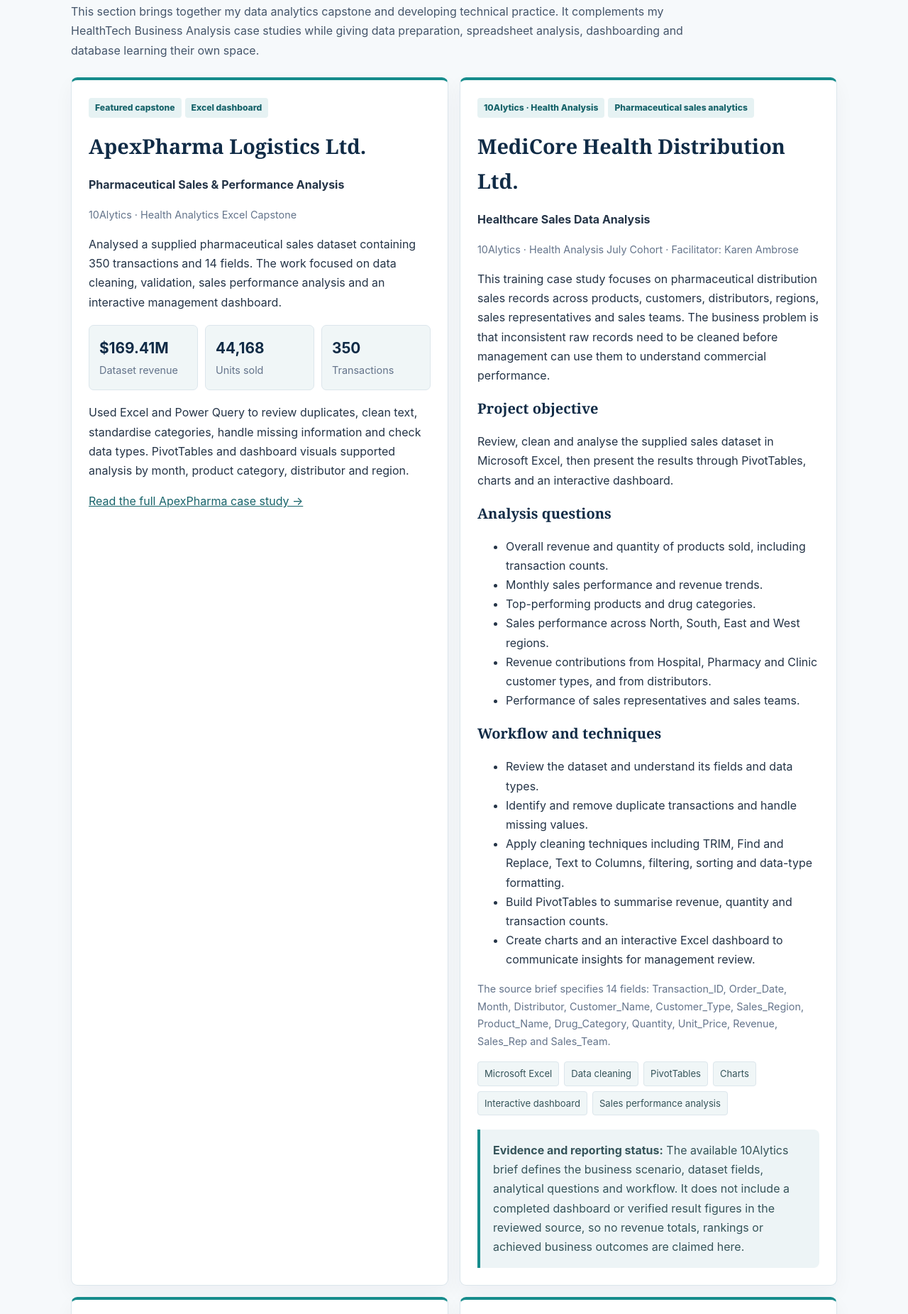
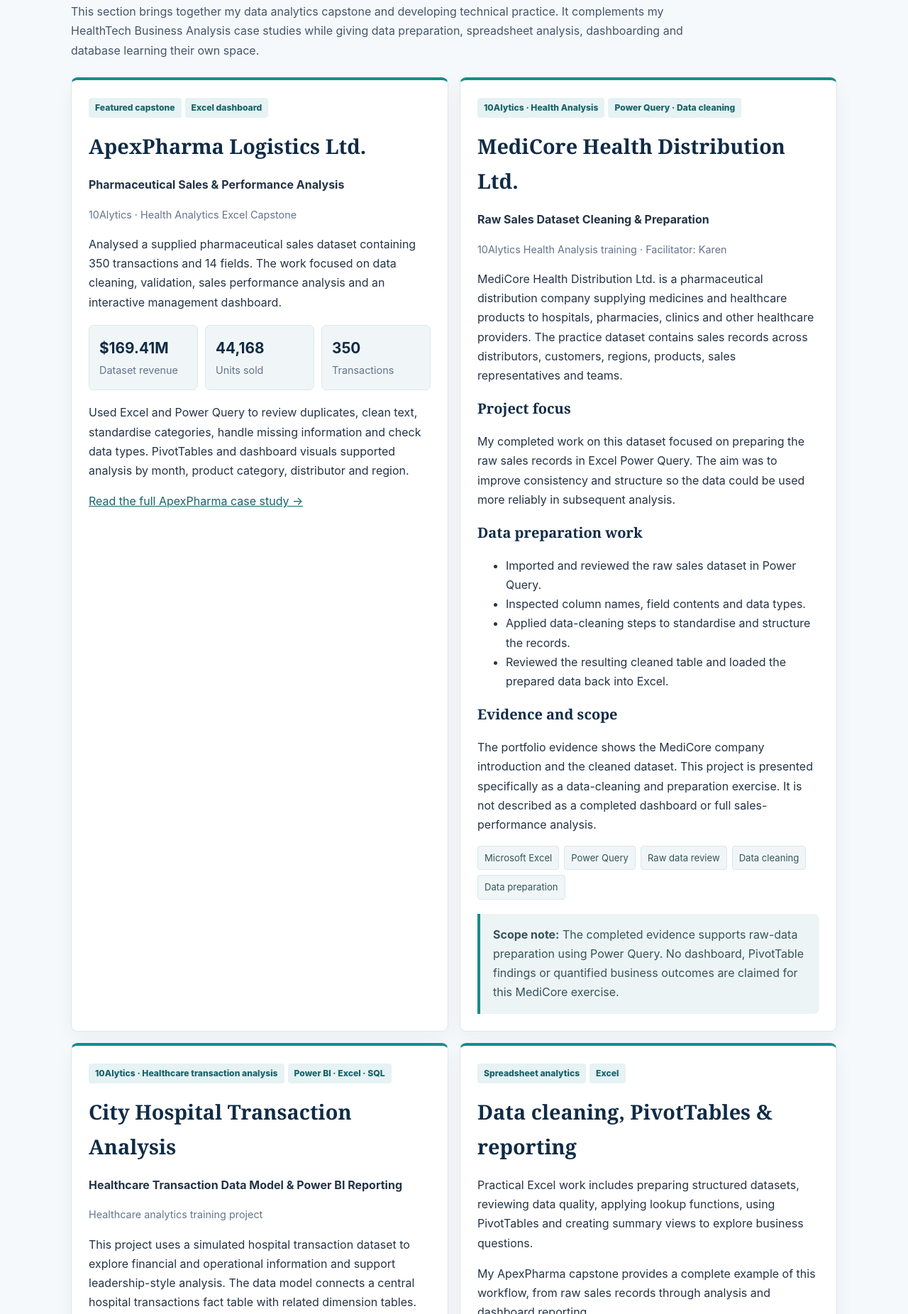
Before and after one commit to Monsurah1910/monsurah-healthtech-portfolio, a plain HTML site: page data-analysis.html in a window 1280 px wide. Shown: the part 451-2303 px from the top of the page at 71% size. Drawn offline with Linux system fonts and the light colour scheme.

Commit message:
Refine MediCore scope and improve Data Analysis evidence layout

```diff
--- a/data-analysis.html
+++ b/data-analysis.html
@@ -13,6 +13,9 @@
 section{padding:48px 0}.intro{max-width:900px;color:#45566b}.grid{display:grid;grid-template-columns:repeat(2,minmax(0,1fr));gap:16px;margin-top:24px}.card{background:#fff;border:1px solid var(--line);border-top:4px solid var(--teal);border-radius:9px;padding:24px;box-shadow:0 10px 28px rgba(16,31,61,.045)}h2{color:var(--navy);font-size:1.8rem;margin:8px 0 12px}h3{color:var(--navy);font-size:1.25rem;margin:0 0 8px}.meta{color:var(--muted);font-size:.9rem}.tag{display:inline-block;background:#e6f2f3;color:#17636a;border-radius:4px;padding:4px 9px;font-size:.76rem;font-weight:800;margin:0 5px 8px 0}.skills{display:flex;gap:7px;flex-wrap:wrap;margin-top:16px}.skills span{background:#f0f6f7;border:1px solid var(--line);padding:5px 9px;border-radius:4px;font-size:.82rem;color:#35545a}.note{margin-top:20px;padding:16px 18px;background:var(--pale);border-left:4px solid var(--teal);border-radius:0 8px 8px 0;color:#35545a}.kpi{display:grid;grid-template-columns:repeat(3,1fr);gap:10px;margin:18px 0}.kpi div{background:#f0f6f7;border:1px solid var(--line);border-radius:7px;padding:14px}.kpi strong{display:block;color:var(--navy);font-size:1.3rem}a{color:#17636a}footer{background:#0b2035;color:#d6deea;padding:22px 0;font-size:.88rem}
 .evidence-gallery{display:grid;grid-template-columns:repeat(2,minmax(0,1fr));gap:16px;margin-top:22px}.evidence-item{background:#fff;border:1px solid var(--line);border-radius:9px;overflow:hidden}.evidence-visual{min-height:150px;display:flex;align-items:center;justify-content:center;text-align:center;padding:24px;background:linear-gradient(135deg,#edf4f6,#e2eeee);color:#35545a;font-weight:700}.evidence-item figcaption{padding:16px 18px}.evidence-item figcaption p{margin:6px 0 0;color:var(--muted);font-size:.9rem}.evidence-step{display:inline-block;color:#17636a;font-size:.75rem;font-weight:800;text-transform:uppercase;letter-spacing:.08em;margin-bottom:5px}
 @media(max-width:720px){.grid,.kpi,.evidence-gallery{grid-template-columns:1fr}.hero{padding:50px 0}.top nav{flex-direction:column}}
+
+.evidence-photo{display:block;width:100%;height:auto;aspect-ratio:16/9;object-fit:contain;background:#edf4f6;border-bottom:1px solid var(--line)}
+.project-evidence{margin:18px 0 0}.project-evidence h3{margin:0 0 8px}.project-evidence-grid{display:grid;grid-template-columns:repeat(2,minmax(0,1fr));gap:10px}.project-evidence-grid figure{margin:0;border:1px solid var(--line);border-radius:7px;overflow:hidden;background:#fff}.project-evidence-grid figcaption{padding:9px 11px;color:var(--muted);font-size:.82rem}
 </style>
 </head>
 <body>
@@ -30,23 +33,27 @@ section{padding:48px 0}.intro{max-width:900px;color:#45566b}.grid{display:grid;g
 <p>Analysed a supplied pharmaceutical sales dataset containing 350 transactions and 14 fields. The work focused on data cleaning, validation, sales performance analysis and an interactive management dashboard.</p>
 <div class="kpi"><div><strong>$169.41M</strong><span class="meta">Dataset revenue</span></div><div><strong>44,168</strong><span class="meta">Units sold</span></div><div><strong>350</strong><span class="meta">Transactions</span></div></div>
 <p>Used Excel and Power Query to review duplicates, clean text, standardise categories, handle missing information and check data types. PivotTables and dashboard visuals supported analysis by month, product category, distributor and region.</p>
-<p><a href="healthtech-case-studies.html#apexpharma">Read the full ApexPharma case study →</a></p>
+<p><a href="apexpharma-report.html">Read the full ApexPharma case study →</a></p>
 </article>
 <article class="card" id="medicore">
-<span class="tag">10Alytics · Health Analysis</span><span class="tag">Pharmaceutical sales analytics</span>
+<span class="tag">10Alytics · Health Analysis</span><span class="tag">Power Query · Data cleaning</span>
 <h2>MediCore Health Distribution Ltd.</h2>
-<p><strong>Healthcare Sales Data Analysis</strong></p>
-<p class="meta">10Alytics · Health Analysis July Cohort · Facilitator: Karen Ambrose</p>
-<p>This training case study focuses on pharmaceutical distribution sales records across products, customers, distributors, regions, sales representatives and sales teams. The business problem is that inconsistent raw records need to be cleaned before management can use them to understand commercial performance.</p>
-<h3>Project objective</h3>
-<p>Review, clean and analyse the supplied sales dataset in Microsoft Excel, then present the results through PivotTables, charts and an interactive dashboard.</p>
-<h3>Analysis questions</h3>
-<ul><li>Overall revenue and quantity of products sold, including transaction counts.</li><li>Monthly sales performance and revenue trends.</li><li>Top-performing products and drug categories.</li><li>Sales performance across North, South, East and West regions.</li><li>Revenue contributions from Hospital, Pharmacy and Clinic customer types, and from distributors.</li><li>Performance of sales representatives and sales teams.</li></ul>
-<h3>Workflow and techniques</h3>
-<ul><li>Review the dataset and understand its fields and data types.</li><li>Identify and remove duplicate transactions and handle missing values.</li><li>Apply cleaning techniques including TRIM, Find and Replace, Text to Columns, filtering, sorting and data-type formatting.</li><li>Build PivotTables to summarise revenue, quantity and transaction counts.</li><li>Create charts and an interactive Excel dashboard to communicate insights for management review.</li></ul>
-<p class="meta">The source brief specifies 14 fields: Transaction_ID, Order_Date, Month, Distributor, Customer_Name, Customer_Type, Sales_Region, Product_Name, Drug_Category, Quantity, Unit_Price, Revenue, Sales_Rep and Sales_Team.</p>
-<div class="skills"><span>Microsoft Excel</span><span>Data cleaning</span><span>PivotTables</span><span>Charts</span><span>Interactive dashboard</span><span>Sales performance analysis</span></div>
-<div class="note"><strong>Evidence and reporting status:</strong> The available 10Alytics brief defines the business scenario, dataset fields, analytical questions and workflow. It does not include a completed dashboard or verified result figures in the reviewed source, so no revenue totals, rankings or achieved business outcomes are claimed here.</div>
+<p><strong>Raw Sales Dataset Cleaning &amp; Preparation</strong></p>
+<p class="meta">10Alytics Health Analysis training · Facilitator: Karen</p>
+<p>MediCore Health Distribution Ltd. is a pharmaceutical distribution company supplying medicines and healthcare products to hospitals, pharmacies, clinics and other healthcare providers. The practice dataset contains sales records across distributors, customers, regions, products, sales representatives and teams.</p>
+<h3>Project focus</h3>
+<p>My completed work on this dataset focused on preparing the raw sales records in Excel Power Query. The aim was to improve consistency and structure so the data could be used more reliably in subsequent analysis.</p>
+<h3>Data preparation work</h3>
+<ul>
+<li>Imported and reviewed the raw sales dataset in Power Query.</li>
+<li>Inspected column names, field contents and data types.</li>
+<li>Applied data-cleaning steps to standardise and structure the records.</li>
+<li>Reviewed the resulting cleaned table and loaded the prepared data back into Excel.</li>
+</ul>
+<h3>Evidence and scope</h3>
+<p>The portfolio evidence shows the MediCore company introduction and the cleaned dataset. This project is presented specifically as a data-cleaning and preparation exercise. It is not described as a completed dashboard or full sales-performance analysis.</p>
+<div class="skills"><span>Microsoft Excel</span><span>Power Query</span><span>Raw data review</span><span>Data cleaning</span><span>Data preparation</span></div>
+<div class="note"><strong>Scope note:</strong> The completed evidence supports raw-data preparation using Power Query. No dashboard, PivotTable findings or quantified business outcomes are claimed for this MediCore exercise.</div>
 </article>
 
 <article class="card" id="city-hospital">
@@ -106,22 +113,10 @@ section{padding:48px 0}.intro{max-width:900px;color:#45566b}.grid{display:grid;g
 <h2>AMAlytics – Excel Practice Evidence Gallery</h2>
 <p class="intro">A supporting collection of workbook evidence showing practical spreadsheet skills developed through AMAlytics exercises. This sits within the wider Data Analysis section and complements the featured analytics projects; it is not presented as a separate major project.</p>
 <div class="evidence-gallery">
-<figure class="evidence-item">
-<div class="evidence-visual" role="img" aria-label="AMAlytics raw Excel dataset evidence">Raw Dataset · Before Cleaning</div>
-<figcaption><span class="evidence-step">01 · Source workbook</span><h3>Raw dataset inspection</h3><p>Original worksheet view showing the source columns, sample records and structure before cleaning. The original Excel worksheet shows the raw transaction records and source fields before data cleaning.</p></figcaption>
-</figure>
-<figure class="evidence-item">
-<div class="evidence-visual" role="img" aria-label="AMAlytics cleaned Excel data table evidence">Cleaned Dataset · Excel Table</div>
-<figcaption><span class="evidence-step">02 · Data preparation</span><h3>Cleaning and validation</h3><p>The cleaned Excel table includes derived Year, Month and Customer_Age_Group fields alongside Quantity, Unit_Cost, Unit_Price, Total_Cost, Total_Revenue and Profit/Loss. The table provides a structured basis for subsequent analysis.</p></figcaption>
-</figure>
-<figure class="evidence-item">
-<div class="evidence-visual" role="img" aria-label="Evidence slot for Excel analysis">PivotTables &amp; Analysis</div>
-<figcaption><span class="evidence-step">03 · Analysis</span><h3>Spreadsheet analysis</h3><p>Reserved for PivotTables, formulas or summary analysis that show how the prepared data was explored.</p></figcaption>
-</figure>
-<figure class="evidence-item">
-<div class="evidence-visual" role="img" aria-label="AMAlytics Excel sales performance dashboard evidence">AMAlytics Sales Performance Dashboard</div>
-<figcaption><span class="evidence-step">04 · Visual reporting</span><h3>Dashboard and insights</h3><p>The completed Excel dashboard presents transaction, quantity, revenue, cost and profit/loss KPIs, a monthly profit trend, profit by gender and customer age group, product comparisons, state-level performance and interactive slicers.</p></figcaption>
-</figure>
+<figure class="evidence-item"><div class="evidence-visual">AMAlytics Raw Dataset</div><figcaption><span class="evidence-step">01 · Source workbook</span><h3>Raw dataset inspection</h3><p>Original sales worksheet before preparation.</p></figcaption></figure>
+<figure class="evidence-item"><div class="evidence-visual">AMAlytics Cleaned Dataset</div><figcaption><span class="evidence-step">02 · Data preparation</span><h3>Cleaned Excel table</h3><p>Prepared records with derived fields for subsequent analysis.</p></figcaption></figure>
+<figure class="evidence-item"><div class="evidence-visual">AMAlytics PivotTables</div><figcaption><span class="evidence-step">03 · Analysis</span><h3>PivotTables and working sheets</h3><p>Supporting workbook tabs for analysis and summary reporting.</p></figcaption></figure>
+<figure class="evidence-item"><div class="evidence-visual">AMAlytics Sales Performance Dashboard</div><figcaption><span class="evidence-step">04 · Visual reporting</span><h3>Dashboard and insights</h3><p>KPIs, monthly profit trend, customer and product comparisons, state performance and slicers.</p></figcaption></figure>
 </div>
 <div class="note"><strong>Dashboard figures visible in the supplied screenshot:</strong> 34,866 transactions; 69,820 units; total revenue of $22,344,574.70; total cost of $20,082,966.02; and total profit/loss of $2,261,609 (as displayed on the dashboard). The dashboard also shows a gender split of 52% male and 48% female. These are figures shown in the training workbook dashboard, not audited business results.</div>\n<div class="note"><strong>Evidence status:</strong> The raw dataset, cleaned Excel table and completed AMAlytics dashboard have now been supplied as supporting evidence. The screenshots are documented here; the image files still need to be published as website assets before they can display inline.</div>
 </div></section>
```
